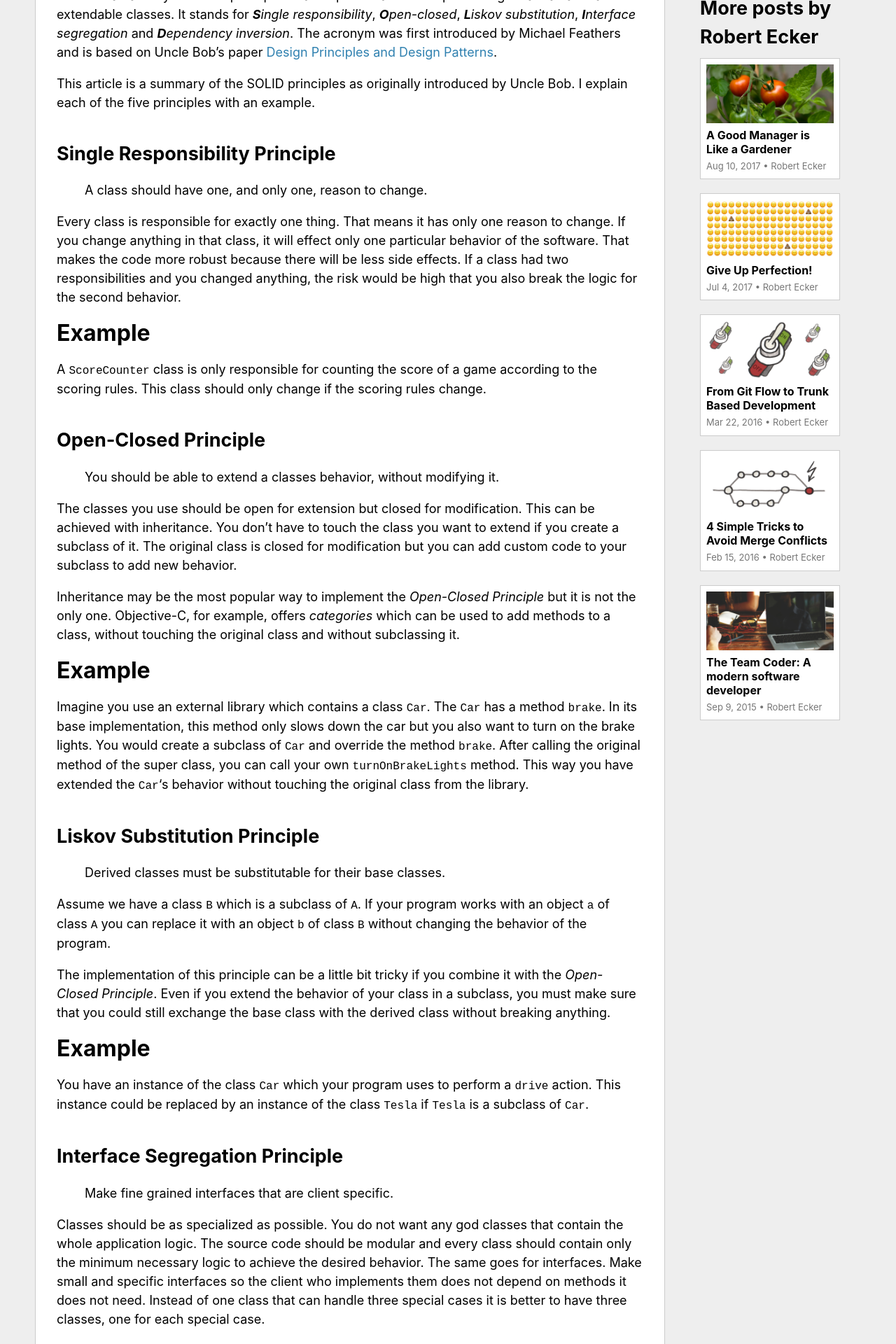
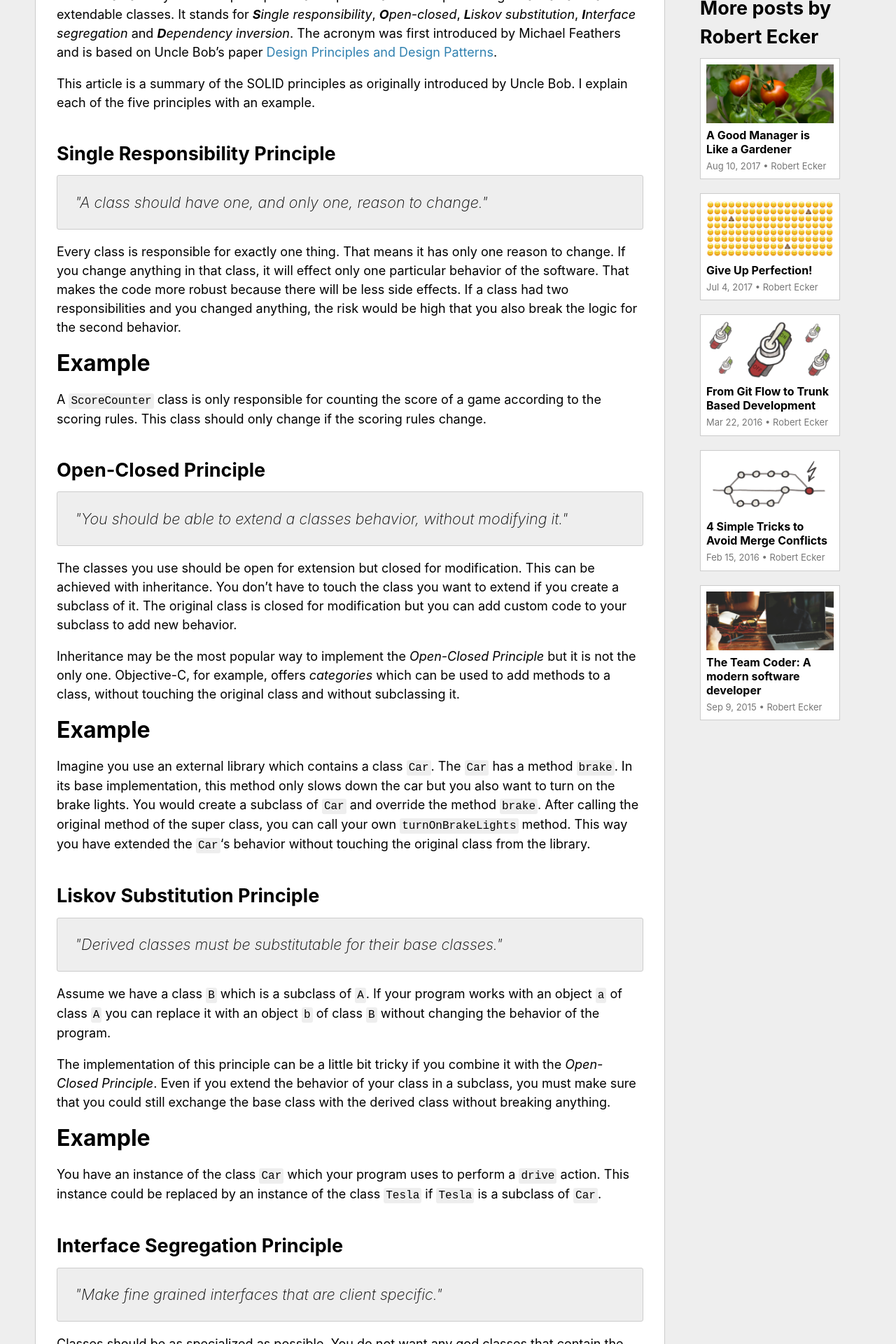
Before and after one commit to team-coder/team-coder.com, a Jekyll site: the page built from _posts/2015-12-19-the-solid-principles-of-software-design-by-examples.md, in a window 1280 px wide. Shown: the part 762-2682 px from the top of the page at 70% size. Built offline with Jekyll 4.4.1, drawn with Linux system fonts in a browser that asks for light colours.

Commit message:
Add CSS for block quotes and inline code

```diff
--- a/css/style.scss
+++ b/css/style.scss
@@ -182,6 +182,31 @@ main {
 
     .excerpt {
         color: var(--color-text);
+    }
+
+    blockquote {
+        background: var(--color-background-main);
+        border: 1px solid #ccc;
+        border-radius: 3px;
+        margin: 0;
+        padding: 0px 25px;
+        font-style: italic;
+        font-weight: 200;
+        font-size: larger;
+        p::before {
+            content: "\"";
+        }
+        p::after {
+            content: "\"";
+        }
+    }
+
+    p {
+        code {
+            background: var(--color-background-main);
+            border-radius: 3px;
+            padding: 2px 3px;
+        }
     }
 }
 
```
